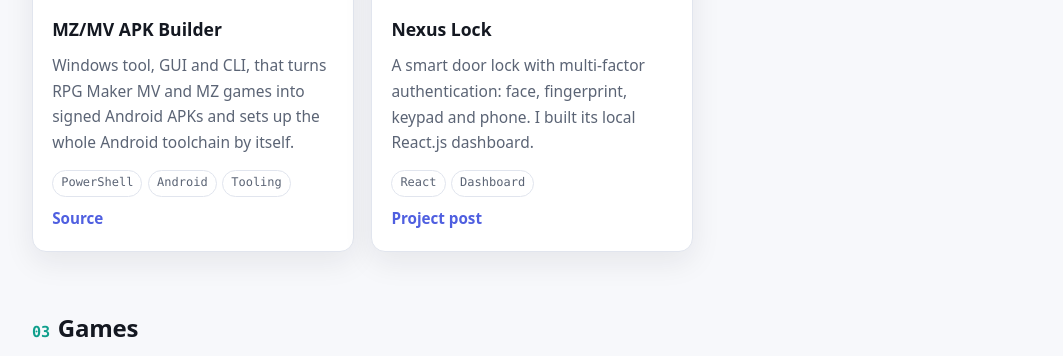
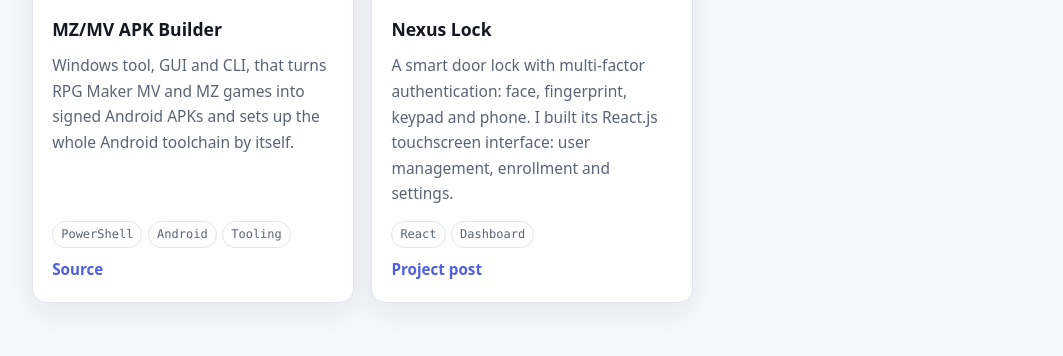
Before and after one commit to AAK581/AAK581.github.io, a plain HTML site: page index.html in a window 1280 px wide. Shown: the part 2681-3037 px from the top of the page, without its empty margins (108-1171 px from the left). Drawn offline with Linux system fonts and the light colour scheme.

Commit message:
Describe the Nexus Lock touchscreen interface

```diff
--- a/index.html
+++ b/index.html
@@ -142,7 +142,7 @@
           <div class="media"><img loading="lazy" src="/assets/work/nexus-lock.jpg" alt="Nexus Lock: the finished lock with touch keypad and fingerprint sensor, its keypad circuit board, and the admin screen" width="1440" height="900"></div>
           <div class="body">
             <h3>Nexus Lock</h3>
-            <p>A smart door lock with multi-factor authentication: face, fingerprint, keypad and phone. I built its local React.js dashboard.</p>
+            <p>A smart door lock with multi-factor authentication: face, fingerprint, keypad and phone. I built its React.js touchscreen interface: user management, enrollment and settings.</p>
             <ul class="tags"><li>React</li><li>Dashboard</li></ul>
             <div class="links"><a href="https://www.linkedin.com/posts/adham-ahmed-3849b324b_graduation-engineering-activity-7339976269154910209-tLpH">Project post</a></div>
           </div>
```
